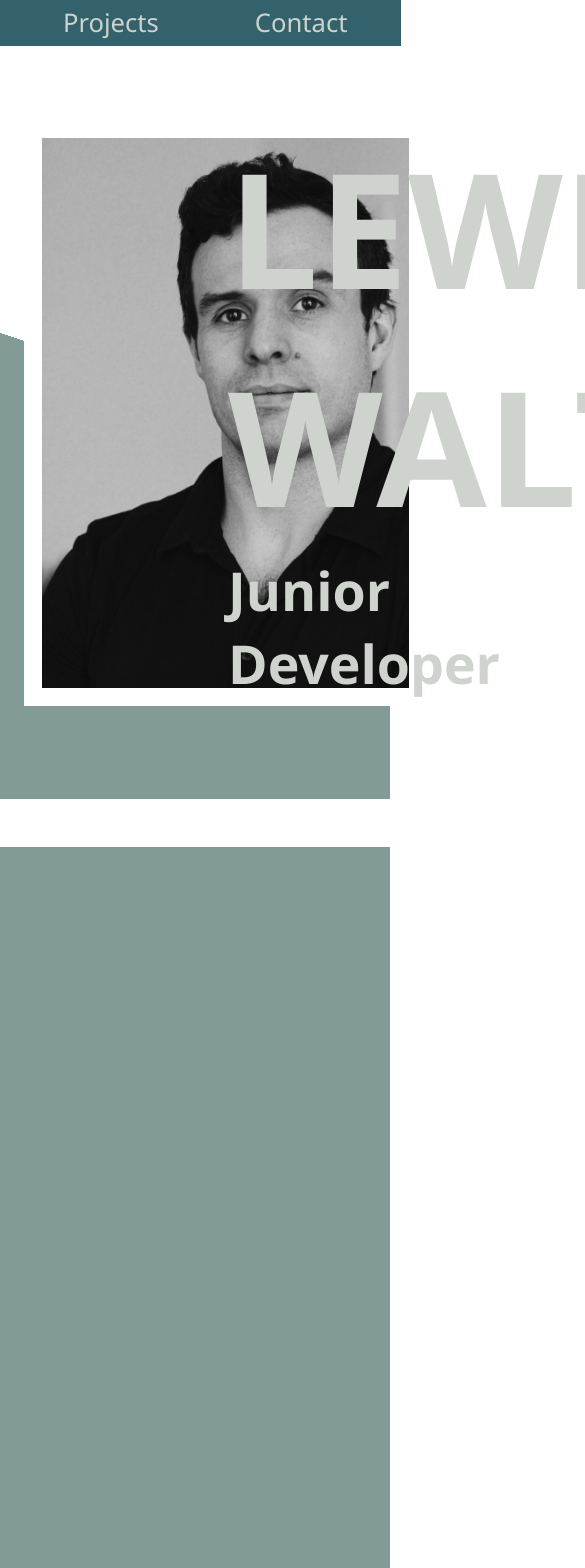
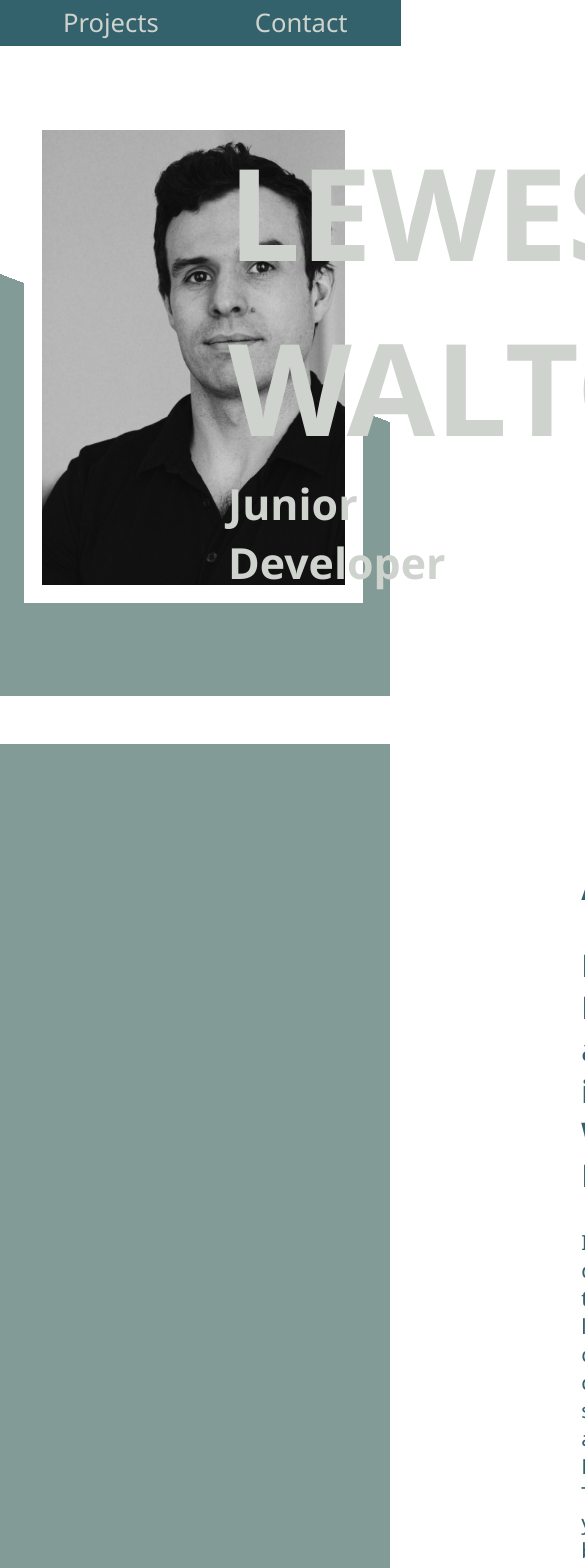
Before and after one commit to Lewdawg/mySite, a React (Create React App) app: page / in a window 390 px wide. Shown: the top 1568 px of the page, 585 px wide, since content can reach past the window. Built offline with nearby package versions, Linux system fonts and the light colour scheme.

Commit message:
responsive 1300

```diff
--- a/src/App.css
+++ b/src/App.css
@@ -9,10 +9,6 @@
  html {
    font-size:16px;
  }
-
-
-/********************** Navbar **************/
-
 
 /********************** Home **************/
 .homeSection {
@@ -30,9 +26,7 @@ padding: 4rem 0;
 }
 
 .homeSection div {
-  /* border: 2px solid red; */
   margin: 1.5rem;
-  /* padding: 1rem; */
 }
 
 .bigName {
@@ -59,13 +53,28 @@ padding: 4rem 0;
 }
 
 
-/********************** About **************/
+/********************** Responsiveness **************/
 
+@media screen and (max-width: 1300px) {
 
-/********************** Skills ***************/
+  .homeSection {
+    background-image: -webkit-linear-gradient(69.2deg, #839b97 50%, #fff 50%);
+  }
 
+  .imgMe {
+    margin-right: 20%;
+    height: 455px;
+    padding-top: 1.5rem;
+  }
 
-/********************** Projects ***************/
+  .bigName {
+    font-size: 4rem;
+    text-align: left;
+    color: #cfd3ce;
+    width: 52%;
+  }
+  .bigName h1 {
+    padding-top: 10%;
+  }
 
-
-/********************** Contact **************/
+}
--- a/src/components/Home.js
+++ b/src/components/Home.js
@@ -12,7 +12,6 @@ const Home = () => {
     return (
 
         <>
-
             <div className="homeSection" id='home'>
 
                 <div className='imgDiv'>
@@ -27,14 +26,12 @@ const Home = () => {
                     <h6>Junior Developer</h6>
                 </div>
 
-
             </div>
 
             <About />
             <Skills />
             <Projects />
             <Contact />
-
         </>
     );
 }
--- a/src/components/about/About.css
+++ b/src/components/about/About.css
@@ -29,3 +29,22 @@
     .aboutText p {
       padding: 1rem 2.2rem;
     }
+
+/********************** Responsiveness **************/
+
+    @media screen and (max-width: 1300px) {
+
+      .aboutSection {
+        padding: 4rem 0;
+        background-image: -webkit-linear-gradient(242deg, #839b97 50%, #cfd3ce 50%);
+      }
+
+      .aboutText {
+        font-size: 1.3rem;
+      }
+
+      .arrows {
+        height: 450px;
+      }
+
+    }
--- a/src/components/contact/Contact.css
+++ b/src/components/contact/Contact.css
@@ -29,3 +29,19 @@
     .row img{
       height: 90px;
     }
+
+
+/********************** Responsiveness **************/
+
+@media screen and (max-width: 1300px) {
+
+  .contactSection {
+    background-image: -webkit-linear-gradient(247deg, #c6b497  50%, #cfd3ce 50%);
+  }
+
+  .contactBox {
+    height: 380px;
+    margin: 3rem 13.4%;
+  }
+
+}
--- a/src/components/projects/Projects.css
+++ b/src/components/projects/Projects.css
@@ -60,7 +60,7 @@
   .projectDivs h2,
   .projectDivs p
    {
-    padding: 1rem;
+    padding: .7rem;
   }
 
   .projectDivs a img:hover {
@@ -68,12 +68,47 @@
     border-radius: 60%;
   }
 
-/* Responsiveness */
 
-  @media screen and (max-width: 1400px) {
+
+
+  /********************** Responsiveness **************/
+
+  @media screen and (max-width: 1450px) {
+
+    .projectsSection {
+      background-image: -webkit-linear-gradient(244deg, #839b97  50%, #c6b497 50%);
+    }
 
     .projectDivs div {
-      max-width: 20%;
+      max-width: 18%;
+    }
+
+    /* .projectDivs div, */
+    .projectDivs h2,
+    .projectDivs p
+     {
+      padding: .8rem;
     }
 
   }
+
+  /************************/
+
+@media screen and (max-width: 1300px) {
+
+  .projectsSection {
+    background-image: -webkit-linear-gradient(243deg, #839b97  50%, #c6b497 50%);
+  }
+
+  .projectDivs div {
+    max-width: 18%;
+  }
+
+  /* .projectDivs div, */
+  .projectDivs h2,
+  .projectDivs p
+   {
+    padding: .5rem;
+  }
+
+}
```
